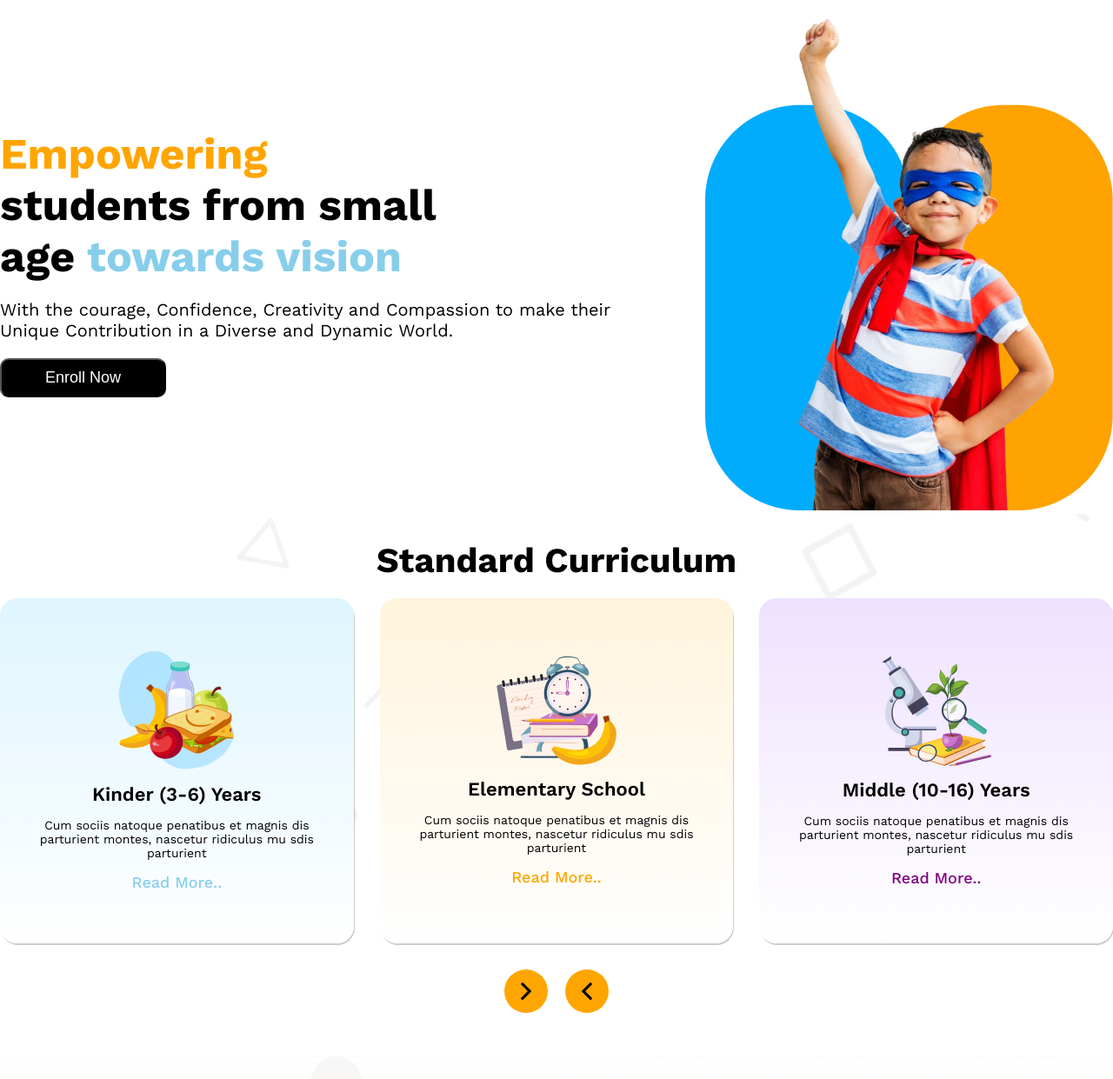
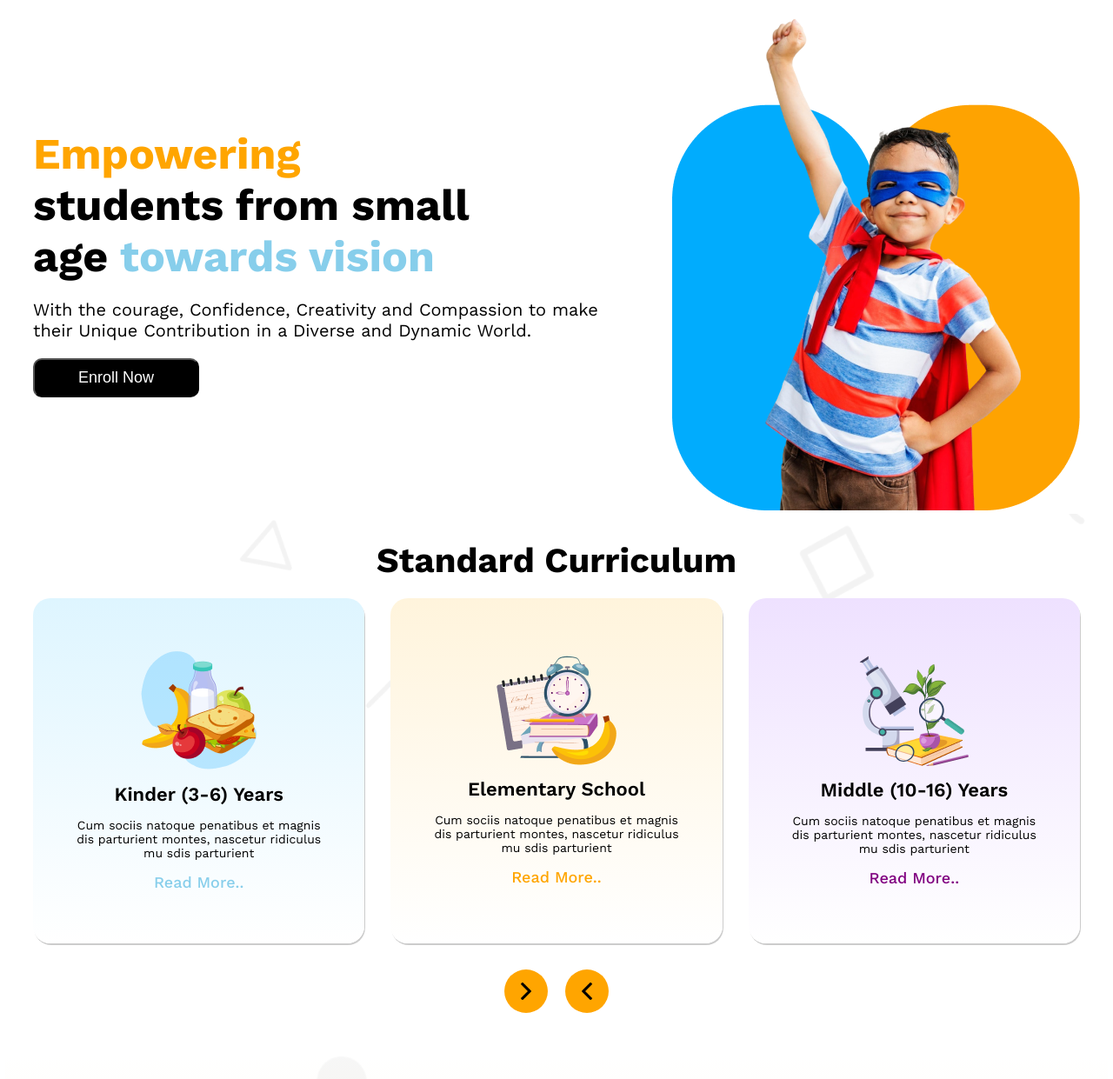
Before and after one commit to jewelranashepon/Programming-Hero-Assignment-2, a plain HTML site: page index.html in a window 1280 px wide. Shown: the part 59-1300 px from the top of the page at 87% size. Drawn offline with nearby package versions, Linux system fonts and the light colour scheme.

Commit message:
Container added

```diff
--- a/index.html
+++ b/index.html
@@ -43,7 +43,7 @@
     </header>
 
     <main>
-      <section class="hero">
+      <section class="hero container">
         <div class="hero-1">
           <h2 class="hero-title">
             <span style="color: orange">Empowering</span><br />
@@ -61,7 +61,7 @@
         </div>
       </section>
 
-      <section class="standard-curiculam">
+      <section class="standard-curiculam container">
         <h2 class="section-header">Standard Curriculum</h2>
         <div class="standard-card-container">
           <div class="card card-1">
@@ -102,7 +102,7 @@
         </div>
       </section>
 
-      <section class="our-stories">
+      <section class="our-stories container">
         <h3 class="section-header our-story-header">Our Stories</h3>
         <div class="our-stories-cardcontainer">
           <div class="featured">
--- a/styles/style.css
+++ b/styles/style.css
@@ -5,7 +5,12 @@
   margin: 0;
   box-sizing: border-box;
 }
-
+.container{
+  width: 100%;
+  max-width: 1268px;
+  padding: 0 2rem;
+  margin: 0 auto;
+}
 .work-sans-font {
   font-family: "Work Sans", sans-serif;
 }
```
